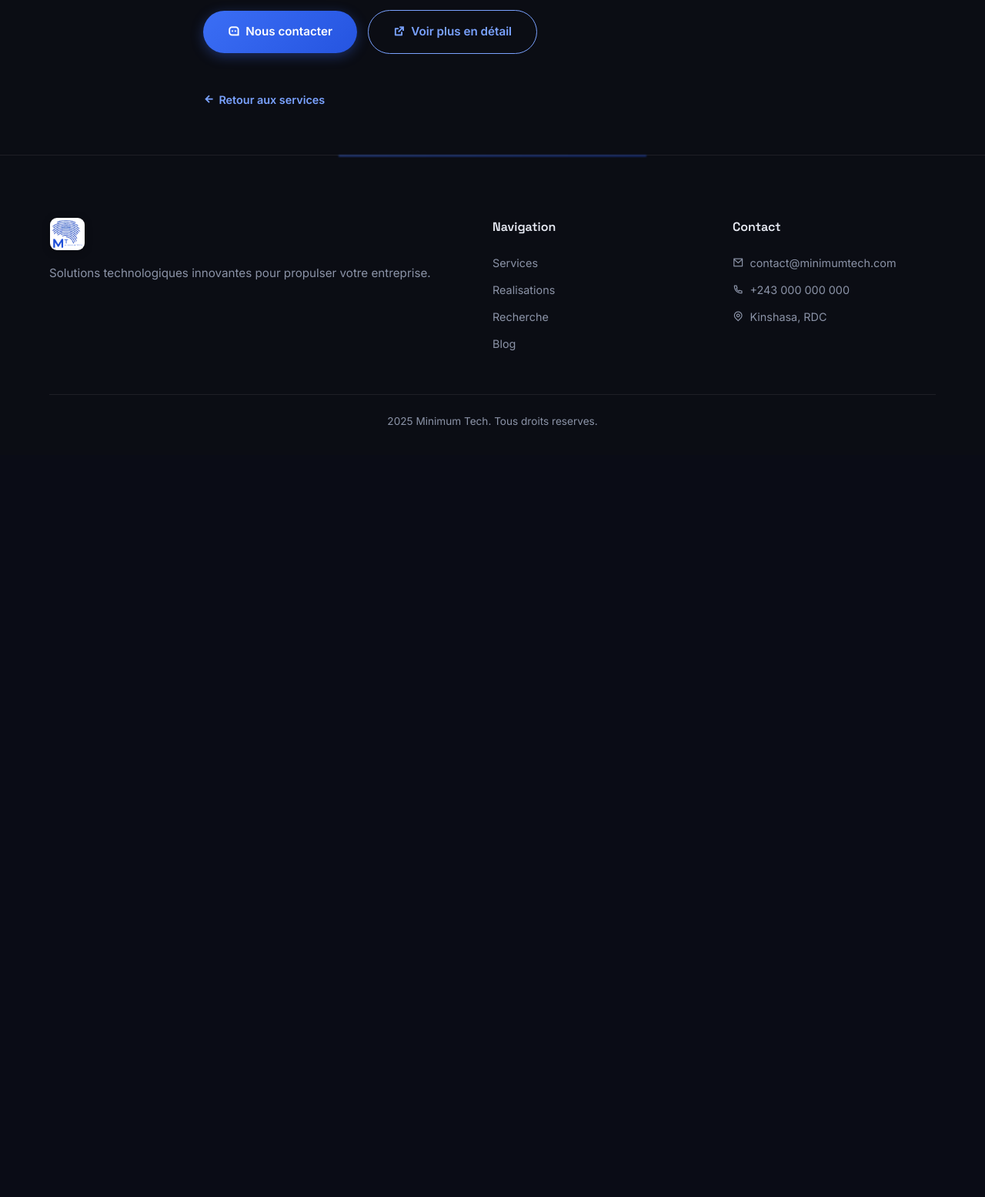
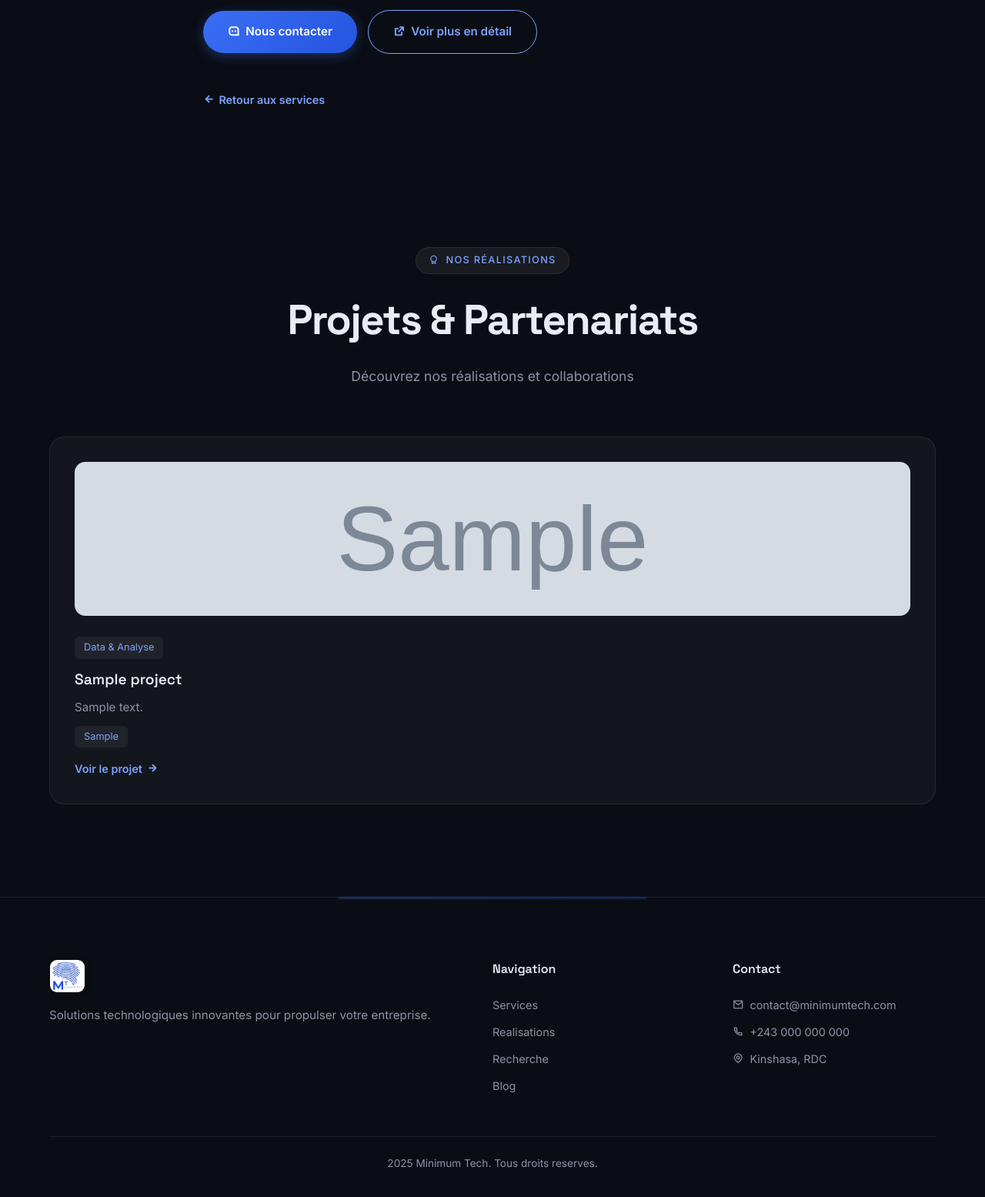
Before and after one commit to Minimum-Tech-Company/Minimum_Tech_Company.sn, a Django app: page /services/1/ in a window 1280 px wide. Shown: the part 1128-2683 px from the top of the page at 77% size. Before the commit the page ends 1681 px from the top, so only its background shows below. Run offline with Django 5.2, Linux system fonts and the light colour scheme; data comes from the database, SQL or seed files in the repository; tables that the repository leaves empty hold one stand-in row (values such as "Sample post"); grey boxes marked "Sample" are stand-in pictures; some libraries are stand-ins or nearby versions.

Commit message:
feat: show réalisations & partenariats section on service detail pages

```diff
--- a/core/views.py
+++ b/core/views.py
@@ -44,7 +44,11 @@ def services_page(request):
 
 def service_detail_page(request, pk):
     service = get_object_or_404(Service, pk=pk, active=True)
-    context = {'service': service, 'company': get_company_info()}
+    context = {
+        'service': service,
+        'projects': Project.objects.filter(active=True),
+        'company': get_company_info(),
+    }
     return render(request, 'core/service_detail.html', context)
 
 
--- a/templates/core/service_detail.html
+++ b/templates/core/service_detail.html
@@ -1,4 +1,5 @@
 {% extends 'base.html' %}
+{% load split_tags %}
 {% block title %}{{ service.title }} — Minimum Tech{% endblock %}
 {% block content %}
 <div class="mesh-bg"><div class="blob blob-1"></div><div class="blob blob-2"></div></div>
@@ -25,4 +26,33 @@
   </div>
   <div style="margin-top:32px"><a href="/services/" class="card-link"><i class="ri-arrow-left-line"></i> Retour aux services</a></div>
 </div>
+{% if projects %}
+<section class="section">
+  <div class="container">
+    <div class="section-header">
+      <div class="section-label"><i class="ri-award-line"></i> Nos Réalisations</div>
+      <h2 class="section-title">Projets & Partenariats</h2>
+      <p class="section-desc">Découvrez nos réalisations et collaborations</p>
+    </div>
+    <div class="card-grid">
+      {% for project in projects %}
+      <div class="card animate delay-{{ forloop.counter }}">
+        {% if project.image %}
+        <img src="{{ project.image.url }}" alt="{{ project.title }}" style="width:100%;height:200px;object-fit:cover;border-radius:14px;margin-bottom:20px">
+        {% endif %}
+        <span class="tag" style="margin-bottom:12px;display:inline-block">{{ project.category_display }}</span>
+        <h3>{{ project.title }}</h3>
+        <p>{{ project.description }}</p>
+        {% if project.tech_stack %}
+        <div class="card-tags">{% for tech in project.tech_stack|split:"," %}<span class="tag">{{ tech }}</span>{% endfor %}</div>
+        {% endif %}
+        {% if project.link %}
+        <a href="{{ project.link }}" target="_blank" rel="noopener" class="card-link">Voir le projet <i class="ri-arrow-right-line"></i></a>
+        {% endif %}
+      </div>
+      {% endfor %}
+    </div>
+  </div>
+</section>
+{% endif %}
 {% endblock %}
```
